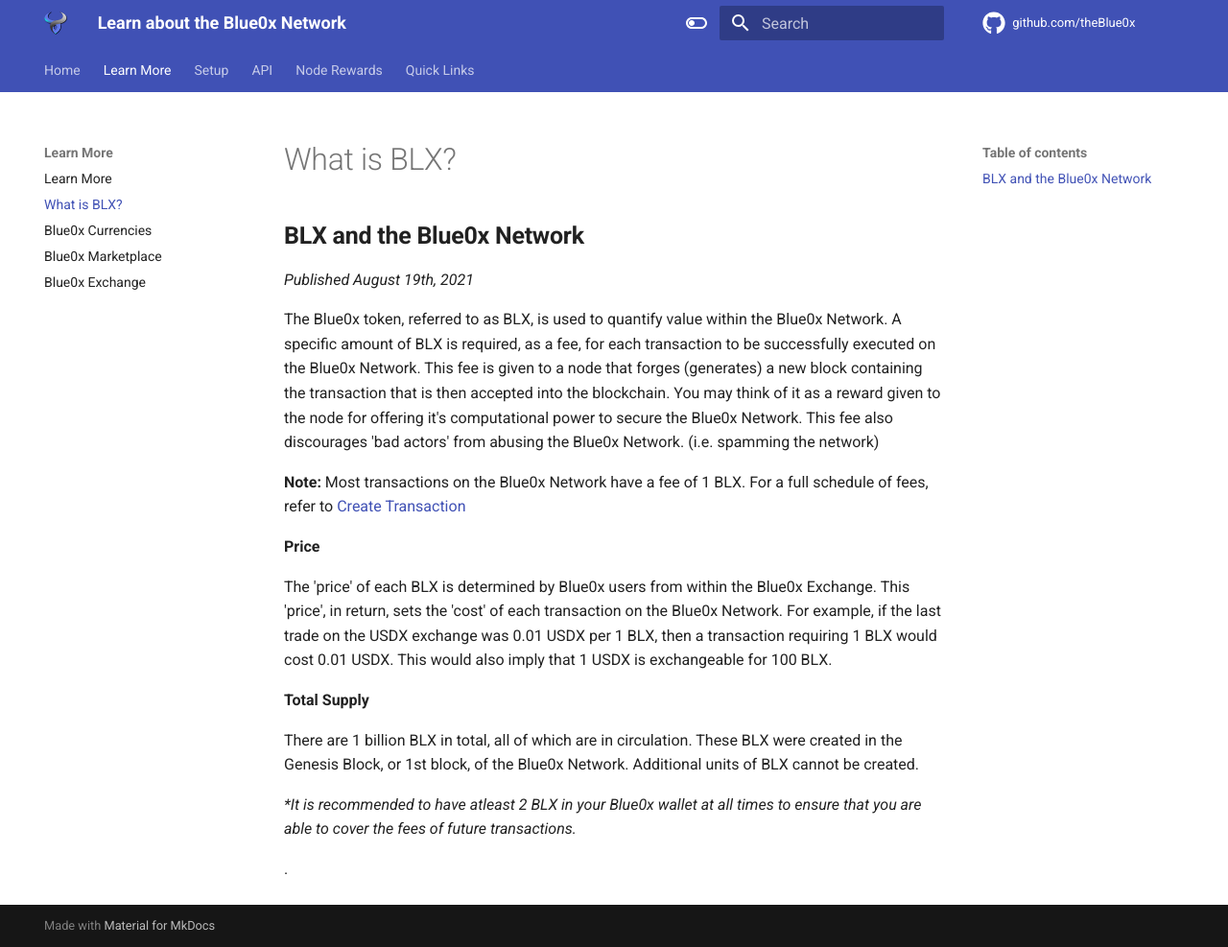
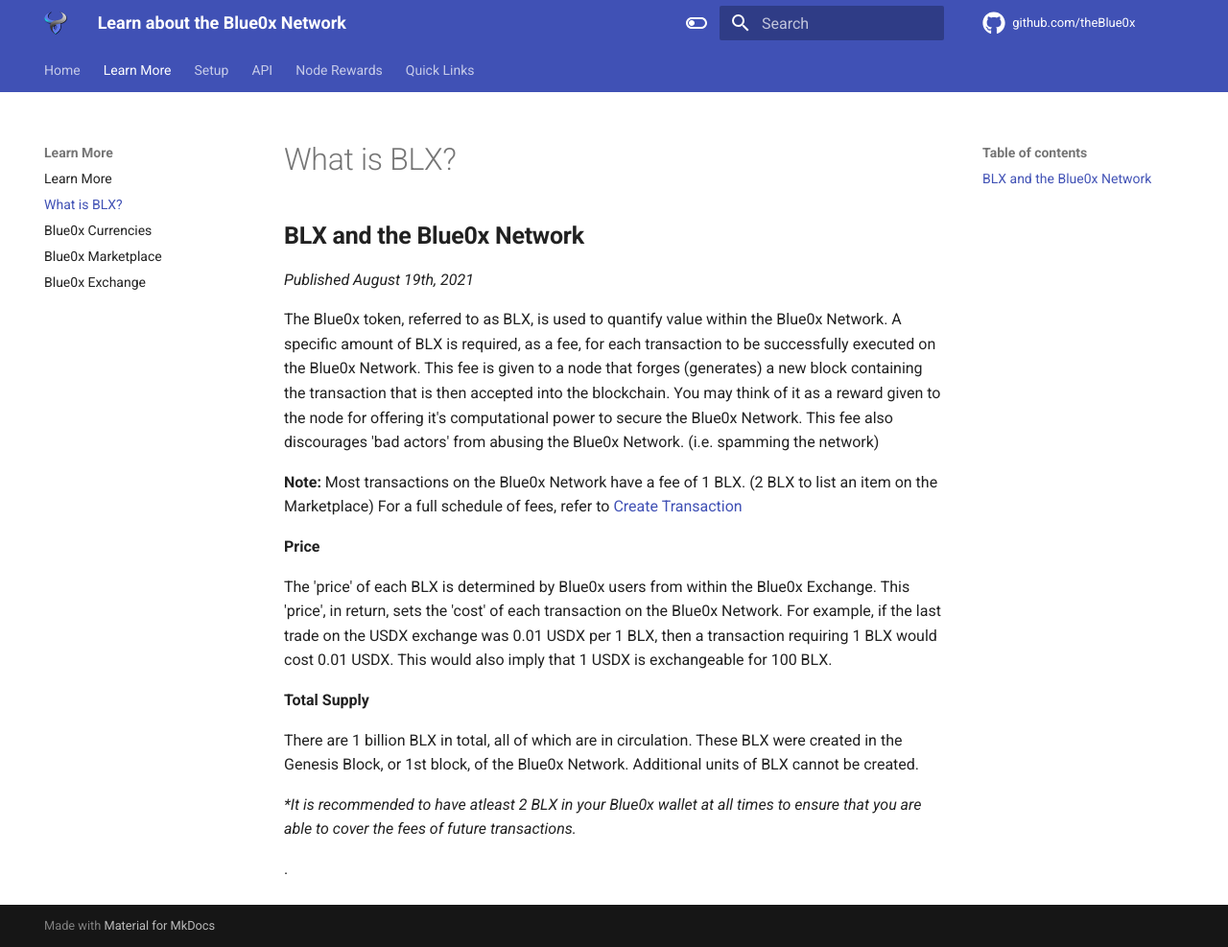
Before and after one commit to theBlue0x/docs, an MkDocs documentation site: the page built from docs/learn_more/BLX.md, in a window 1280 px wide and 987 px high. Shown: the whole window at 96% size. Built offline with MkDocs 1.6.1 and Material for MkDocs 9.7.7, drawn with Linux system fonts in a browser that asks for light colours.

Commit message:
Update BLX.md

```diff
--- a/docs/learn_more/BLX.md
+++ b/docs/learn_more/BLX.md
@@ -5,7 +5,7 @@
 The Blue0x token, referred to as BLX, is used to quantify value within the Blue0x Network. A specific amount of BLX is required, as a fee, for each transaction to be successfully executed on the Blue0x Network.  This fee is given to a node that forges (generates) a new block containing the transaction that is then accepted into the blockchain.  You may think of it as a reward given to the node for offering it's computational power to secure the Blue0x Network.  This fee also discourages 'bad actors' from abusing the Blue0x Network. (i.e. spamming the network)
 
 
-**Note:** Most transactions on the Blue0x Network have a fee of 1 BLX.
+**Note:** Most transactions on the Blue0x Network have a fee of 1 BLX. (2 BLX to list an item on the Marketplace)
 For a full schedule of fees, refer to [Create Transaction](../api/create_transaction.md)
 
 **Price**
```
